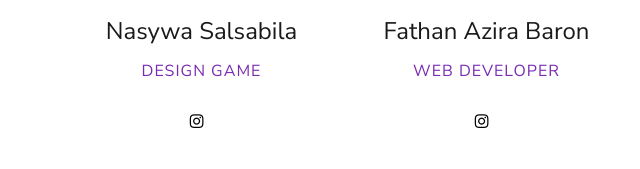
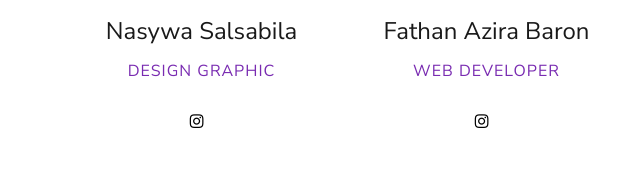
Before and after one commit to h-astrix07/LIFEYSPRJCT, a plain HTML site: page index.html in a window 1280 px wide. Shown: the part 3111-3280 px from the top of the page, 581-1221 px from the left. Drawn offline with Linux system fonts and the light colour scheme; some packages are replaced by stand-ins of ours; no server answers; files whose address does not match are found by name.

Commit message:
Update index.html

```diff
--- a/index.html
+++ b/index.html
@@ -252,7 +252,7 @@
 							<div class="text d-flex align-items-center pt-3 text-center">
 								<div>
 									<h3 class="mb-2">Nasywa Salsabila</h3>
-									<span class="position mb-4">Design Game</span>
+									<span class="position mb-4">Design Graphic</span>
 									<div class="faded">
 										<ul class="ftco-social text-center">
 			               <li class="ftco-animate"><a href=" https://www.instagram.com/nasywaaasalsa?igsh=MWtsdWtvNjB4M2dqdg%3D%3D&utm_source=qr"><span class="icon-instagram"></span></a></li>
```
